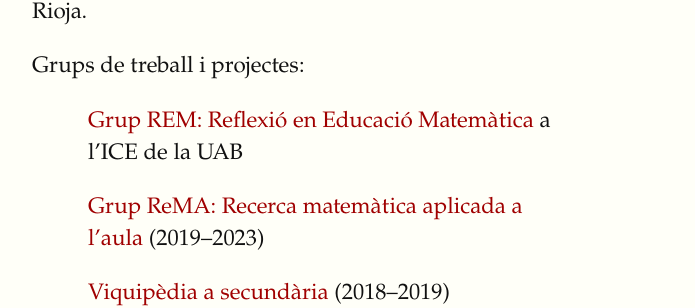
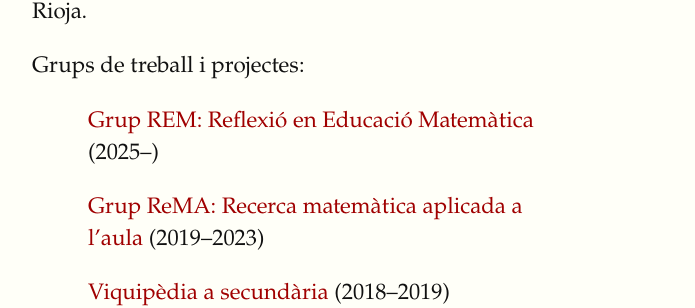
Before and after one commit to mcuquet/mcuquet.github.io, a Jekyll site: the page built from Edu/Edu.md, in a window 1280 px wide. Shown: the part 539-847 px from the top of the page, without its empty margins (128-823 px from the left). Built offline with Jekyll 4.4.1, drawn with Linux system fonts in a browser that asks for light colours.

Commit message:
Update Edu.md

```diff
--- a/Edu/Edu.md
+++ b/Edu/Edu.md
@@ -18,6 +18,6 @@ Internacional de La Rioja.
 
 Grups de treball i projectes:
 
-- [Grup REM: Reflexió en Educació Matemàtica](https://www.uab.cat/ca/ice/equips-educacio-secundaria) a l'ICE de la UAB
+- [Grup REM: Reflexió en Educació Matemàtica](https://gruprem.github.io/) (2025–)
 - [Grup ReMA: Recerca matemàtica aplicada a l'aula](https://grup-rema.github.io/) (2019–2023)
 - [Viquipèdia a secundària](Viquipèdia/) (2018–2019)
```
